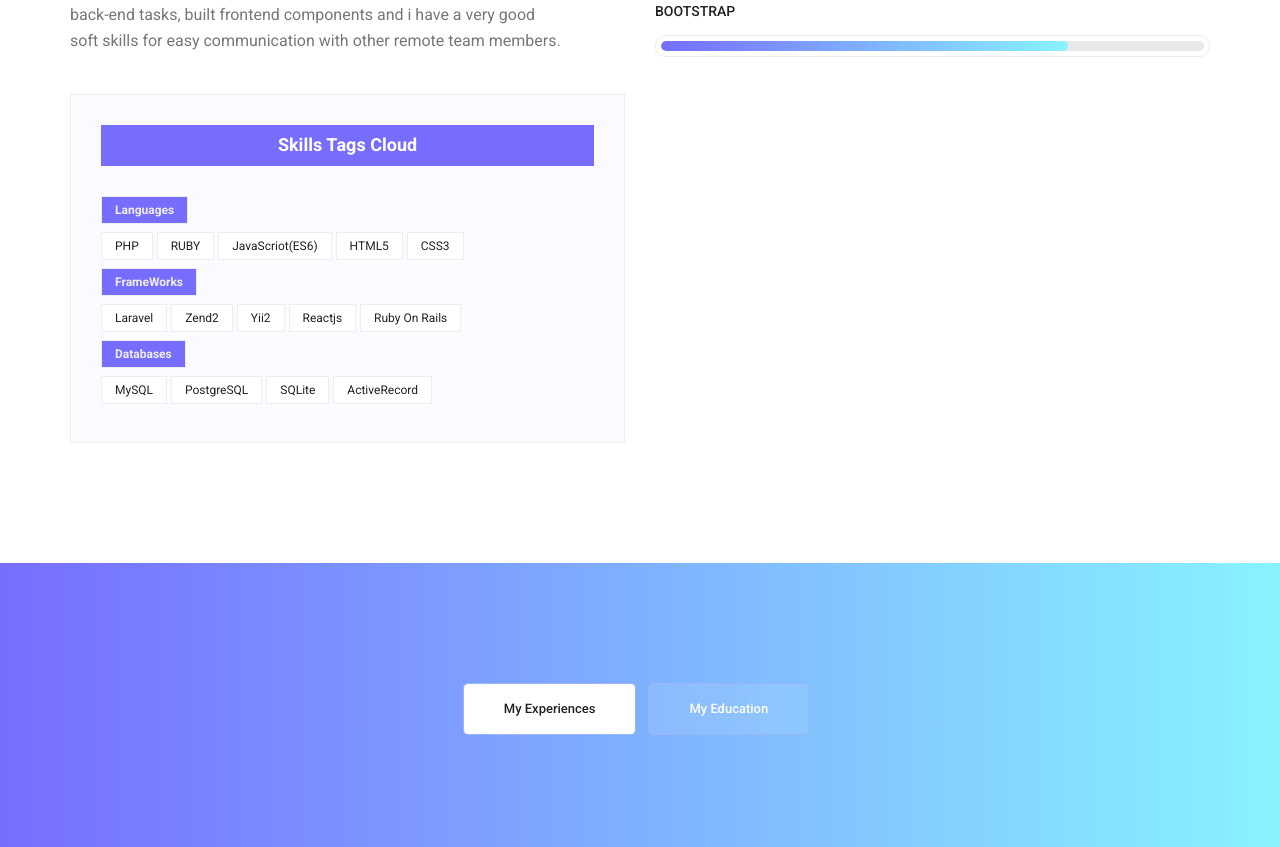
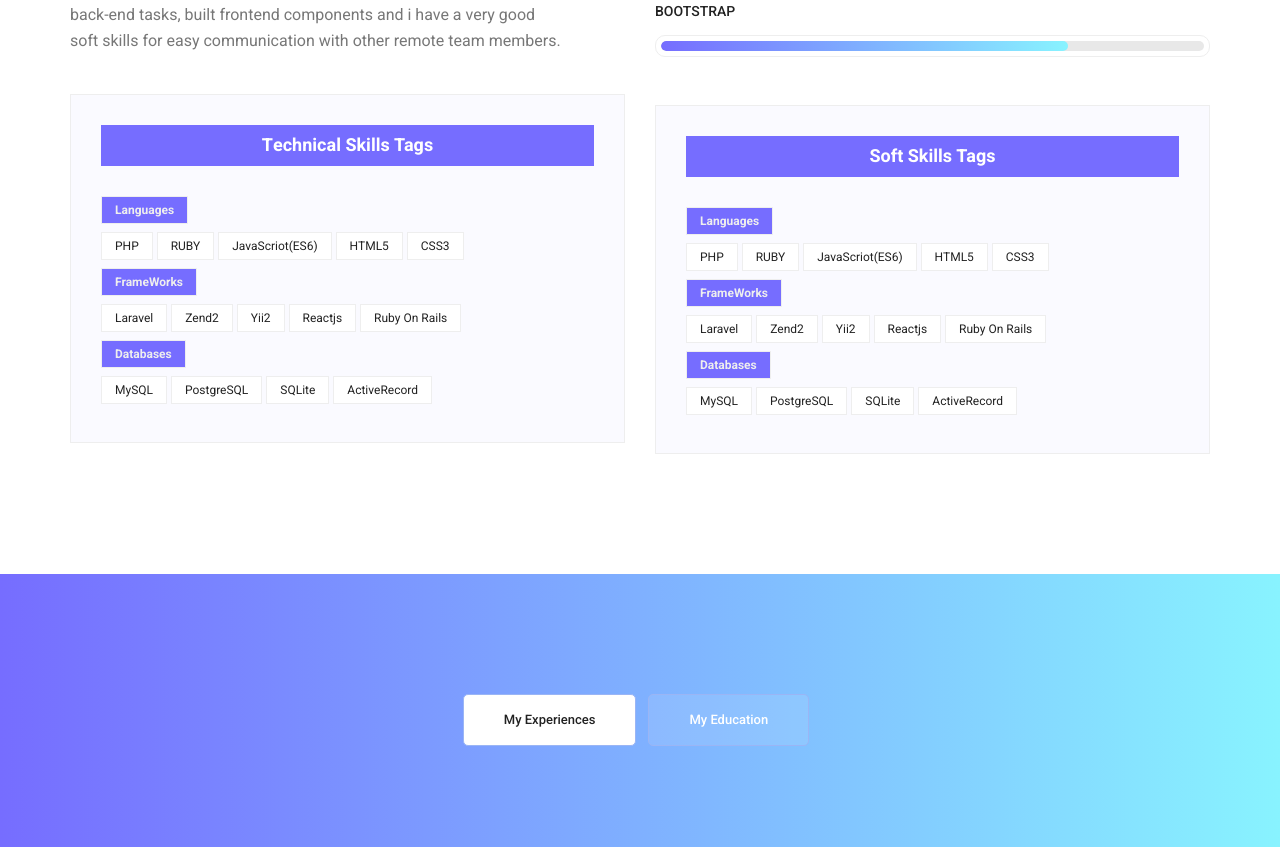
Before and after one commit to mohamednaser/my-personal-portfolio, a plain HTML site: page index.html in a window 1280 px wide. Shown: the part 1815-2662 px from the top of the page. Drawn offline with Linux system fonts and the light colour scheme.

Commit message:
add soft skills section

```diff
--- a/index.html
+++ b/index.html
@@ -227,7 +227,7 @@
             </div>
             <div class="blog_right_sidebar">
               <aside class="single-sidebar-widget tag_cloud_widget">
-                <h4 class="widget_title">Skills Tags Cloud</h4>
+                <h4 class="widget_title">Technical Skills Tags</h4>
                 <ul class="list">
                   <li>
                     <a href="#" class="main-tag">Languages</a>
@@ -249,11 +249,10 @@
                   <br />
                   <li><a href="#" class="main-tag">Databases</a></li>
                   <br />
-				  <li><a href="#">MySQL</a></li>
+                  <li><a href="#">MySQL</a></li>
                   <li><a href="#">PostgreSQL</a></li>
                   <li><a href="#">SQLite</a></li>
                   <li><a href="#">ActiveRecord</a></li>
-
                 </ul>
               </aside>
             </div>
@@ -416,6 +415,37 @@
                   </div>
                 </div>
               </div>
+            </div>
+            <div class="blog_right_sidebar" style="margin-top: 3em;">
+              <aside class="single-sidebar-widget tag_cloud_widget">
+                <h4 class="widget_title">Soft Skills Tags</h4>
+                <ul class="list">
+                  <li>
+                    <a href="#" class="main-tag">Languages</a>
+                  </li>
+                  <br />
+                  <li><a href="#">PHP</a></li>
+                  <li><a href="#">RUBY</a></li>
+                  <li><a href="#">JavaScriot(ES6)</a></li>
+                  <li><a href="#">HTML5</a></li>
+                  <li><a href="#">CSS3</a></li>
+                  <br />
+                  <li><a href="#" class="main-tag">FrameWorks</a></li>
+                  <br />
+                  <li><a href="#">Laravel</a></li>
+                  <li><a href="#">Zend2</a></li>
+                  <li><a href="#">Yii2</a></li>
+                  <li><a href="#">Reactjs</a></li>
+                  <li><a href="#">Ruby On Rails</a></li>
+                  <br />
+                  <li><a href="#" class="main-tag">Databases</a></li>
+                  <br />
+                  <li><a href="#">MySQL</a></li>
+                  <li><a href="#">PostgreSQL</a></li>
+                  <li><a href="#">SQLite</a></li>
+                  <li><a href="#">ActiveRecord</a></li>
+                </ul>
+              </aside>
             </div>
           </div>
         </div>
```
